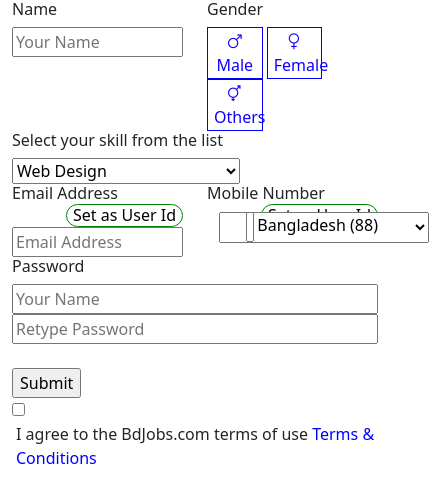
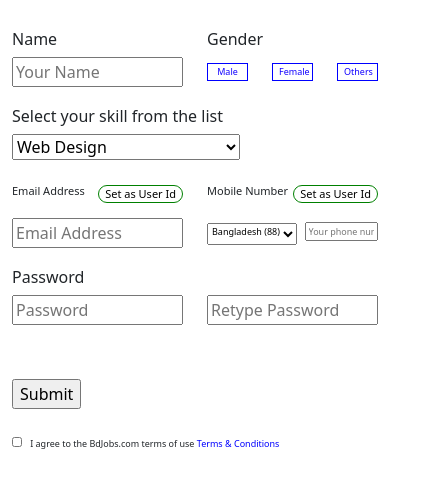
Before and after one commit to arnob-roy-art/BDjobs, a plain HTML site: page index.html in a window 390 px wide. Shown: the whole page, 429 px wide, since content can reach past the window. Drawn offline with nearby package versions, Linux system fonts and the light colour scheme.

Commit message:
fourth commit

```diff
--- a/css/style.css
+++ b/css/style.css
@@ -12,9 +12,38 @@ body{
     width: 100%;
 }
 .btn-style-one{
-    width: 32.5%;
+    width: 100%;
     border: 1px solid blue;
     background-color: white;
     color: rgb(17, 0, 255);
 
 }
+@media (max-width: 961px){
+    .fonts-style{
+        font-size: 11px !important;
+    }
+
+}
+@media (max-width: 800px){
+    .fontss-style{
+        margin-top: 5px;
+        font-size: 11px !important;
+    }
+    .ma{
+        font-size: 14px !important;
+        margin-top: 15px;
+    }
+}
+@media (max-width: 646px){
+    .fonts-style{
+        font-size: 9px !important;
+    }
+    i{
+        display: none !important;
+    }
+}
+@media (max-width: 530px){
+    .ma{
+        font-size: 11px !important;
+    }
+}
--- a/index.html
+++ b/index.html
@@ -18,7 +18,7 @@
   </head>
   <body>
     <section>
-      <div class="container">
+      <div class="container" style="margin-top: 30px;">
         <div class="row">
           <div class="col-6">
             <h6>Name</h6>
@@ -26,15 +26,23 @@
           </div>
           <div class="col-6">
             <h6>Gender</h6>
-            <button class="btn-style-one"><i class="fa fa-mars"></i> Male</button>
-            <button class="btn-style-one"><i class="fa fa-venus"></i> Female</button>
-            <button class="btn-style-one"><i class="fa fa-transgender"></i> Others</button>
+          <div class="row">
+            <div class="col-4">
+              <button class="btn-style-one fonts-style"><i class="fa fa-mars"></i> Male</button>
+             </div>
+              <div class="col-4">
+                <button class="btn-style-one fonts-style"><i class="fa fa-venus" ></i> Female</button>
+              </div>
+              <div class="col-4">
+                <button class="btn-style-one fonts-style"><i class="fa fa-transgender" ></i> Others</button>
+              </div>
+          </div>
           </div>
         </div>
       </div>
     </section>
     <section>
-      <div class="container">
+      <div class="container" style="margin-top: 20px;">
         <div class="row">
           <!-- <label for="cars">Choose a car:</label> -->
           <h6>Select your skill from the list</h6>
@@ -51,24 +59,24 @@
       </div>
     </section>
     <section>
-      <div class="container">
+      <div class="container" style="margin-top: 20px;">
         <div class="row">
           <div class="col-6">
-            <h6 >Email Address <button style="float: right;" class="btn-style">Set as User Id</button></h6>
-            <input type="text" placeholder="Email Address"class="input-style">
+            <h6><span class="ma">Email Address</span> <button style="float: right;" class="btn-style fontss-style">Set as User Id</button></h6>
+            <input type="text" placeholder="Email Address"class="input-style"  style="margin-top: 10px;">
           </div>
           <div class="col-6">
-            <h6 >Mobile Number <button style="float: right;" class="btn-style">Set as User Id</button></h6>
-            <div class="row">
+            <h6><span class="ma">Mobile Number</span><button style="float: right;" class="btn-style fontss-style">Set as User Id</button></h6>
+            <div class="row" style="margin-top: 17px;">
               <div class="col-6">
-                <select name="no" id="no" style="padding-bottom: 5px;">
-                  <option value="+088">  	&#160;	&#160;	&#160; 	&#160;  Bangladesh (88) 	&#160; 	&#160;	&#160;	&#160;  </option>
-                  <option value="+099">	&#160;	&#160;	&#160; 	&#160; India (99)	&#160;	&#160;	&#160; 	&#160; </option>
-                  <option value="+789">	&#160;	&#160;	&#160; 	&#160; USA (87)	&#160;	&#160;	&#160; 	&#160; </option>
+                <select name="no" id="no" style="padding-bottom: 5px;" class="fonts-style">
+                  <option value="+088" class="fonts-style">   Bangladesh (88)  </option>
+                  <option value="+099" class="fonts-style"> India (99) </option>
+                  <option value="+789" class="fonts-style"> USA (87)	</option>
                 </select>
               </div>
               <div class="col-6">
-                <input type="text" placeholder="Your phone number" class="input-style">
+                <input type="text" placeholder="Your phone number" class="input-style fonts-style">
               </div>
             </div>
           </div>
@@ -76,13 +84,13 @@
       </div>
     </section>
     <section>
-      <div class="container">
+      <div class="container" style="margin-top: 20px;">
         <h6>Password</h6>
           <div class="row">
-            <div class="col-lg-6">
-              <input type="text" placeholder="Your Name" class="input-style">
+            <div class="col-6">
+              <input type="text" placeholder="Password" class="input-style">
             </div>
-            <div class="col-lg-6">
+            <div class="col-6 ">
               <input type="text" placeholder="Retype Password" class="input-style">
             </div>
           </div>
@@ -91,7 +99,7 @@
     </section>
 
     <section>
-      <div class="container">
+      <div class="container" style="margin-top: 30px;">
         <div class="row">
           <form action="?" method="POST">
             <div class="g-recaptcha" data-sitekey="6LcStt8aAAAAADIpuZ9G1iT37_0P4YK8v6NoiN2n"></div>
@@ -102,11 +110,11 @@
       </div>
     </section>
     <section>
-      <div class="container">
+      <div class="container" style="margin-top: 20px; margin-bottom: 30px !important;">
         <div class="row">
               <div class="check-box">
-                <input type="checkbox" id="policy" name="" value="">
-                <label for="policy" style="margin-left: 4px;">I agree to the BdJobs.com terms of use <span style="color: blue;">Terms & Conditions</span></label>
+                <input type="checkbox" id="policy" name="" value="" style="width: 10px; height: 10px;">
+                <label for="policy" style="margin-left: 4px;" class="fonts-style">I agree to the BdJobs.com terms of use <span style="color: blue;">Terms & Conditions</span></label>
               </div>
       </div>
     </section>
```
